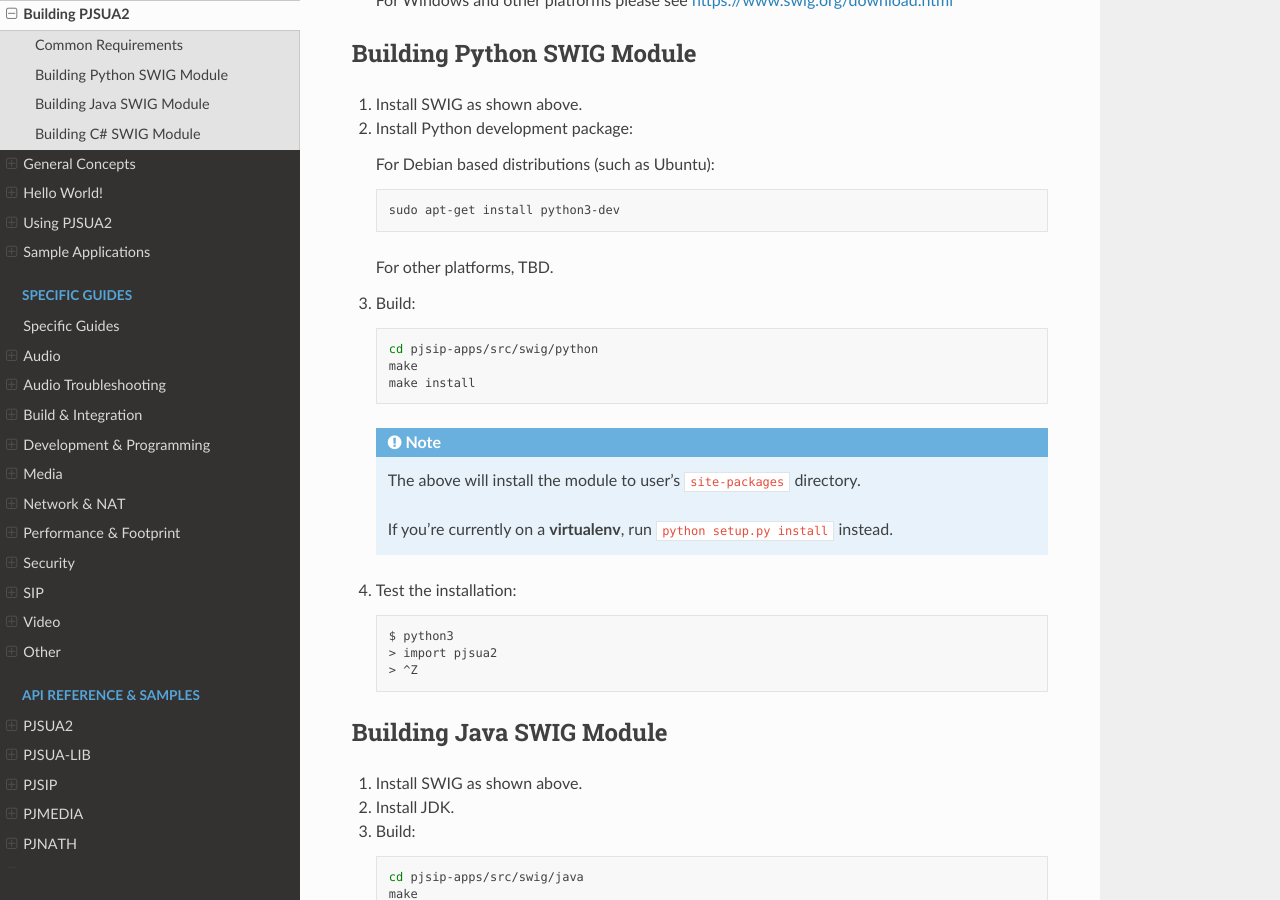
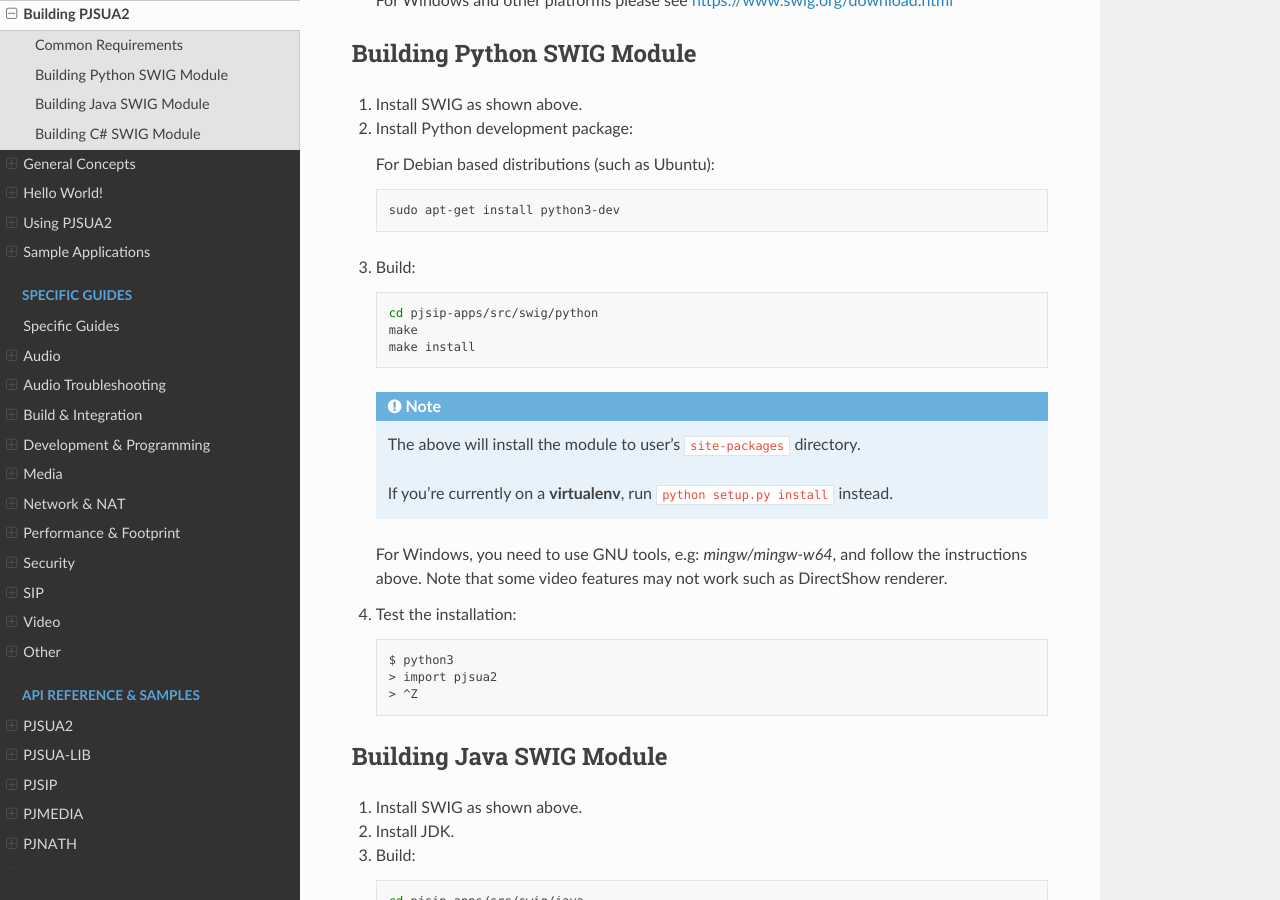
Before and after one commit to pjsip/pjproject_docs, a Sphinx documentation site: the page built from docs/source/pjsua2/building.rst, in a window 1280 px wide and 900 px high, scrolled down 909 px. Built offline with Sphinx 7.4.7 and the Read the Docs theme 3.1.0, drawn with Linux system fonts in a browser that asks for light colours; the version number could not be read and is left out.

Commit message:
Update building.rst - python windows

```diff
--- a/docs/source/pjsua2/building.rst
+++ b/docs/source/pjsua2/building.rst
@@ -51,8 +51,6 @@
 
       sudo apt-get install python3-dev
 
-   For other platforms, TBD.
-
 3. Build:
 
    .. code-block:: shell
@@ -67,7 +65,7 @@
 
       If you're currently on a **virtualenv**, run ``python setup.py install`` instead.
 
-
+   For Windows, you need to use GNU tools, e.g: `mingw/mingw-w64`, and follow the instructions above. Note that some video features may not work such as DirectShow renderer.
 
 4. Test the installation:
 
```
